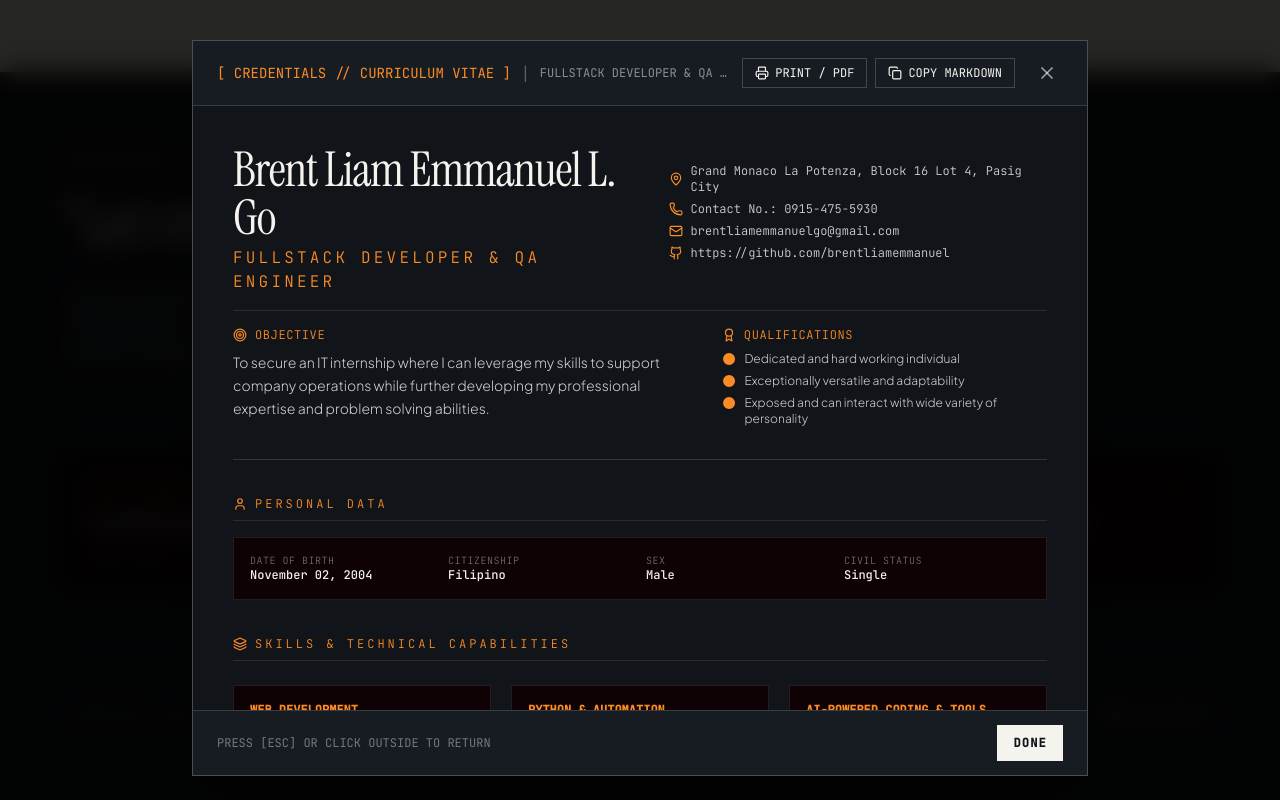
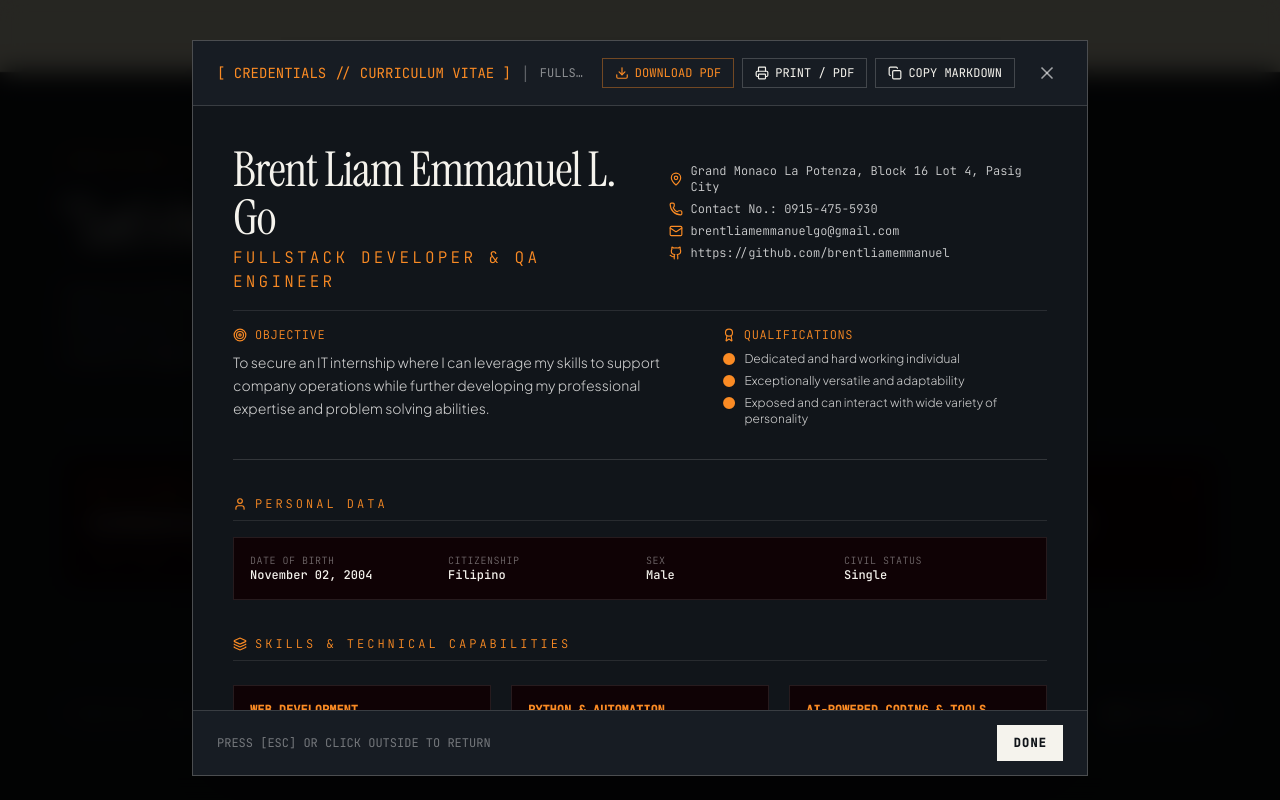
Before and after one commit to faiyazbrnt/PurtPolioBrent, a React (Vite) app: page / in a window 1280 px wide. Both pictures are taken after a click on the button 1032 px from the left and 2823 px from the top of the page. Shown: the part 2302-3102 px from the top of the page. Built offline with nearby package versions, Linux system fonts and the light colour scheme.

Commit message:
feat(resume): add download PDF action to resume modal

```diff
--- a/src/components/DigitalResumeModal.tsx
+++ b/src/components/DigitalResumeModal.tsx
@@ -11,6 +11,7 @@ import {
   Printer,
   Copy,
   Check,
+  Download,
   Mail,
   Github,
   MapPin,
@@ -163,6 +164,17 @@ ${config.references || 'Available Upon Request'}
             </div>
 
             <div className="flex items-center gap-1.5 sm:gap-2 shrink-0">
+              <a
+                href="/Brent_Go_Resume.pdf"
+                download="Brent_Go_Resume.pdf"
+                className="inline-flex items-center gap-1.5 px-2 sm:px-3 py-1.5 border border-[#FB8B24]/40 hover:border-[#FB8B24] text-[11px] sm:text-xs font-editorial-mono uppercase text-[#FB8B24] transition-colors"
+                title="Download Resume PDF"
+                aria-label="Download Resume PDF"
+              >
+                <Download className="w-3.5 h-3.5 shrink-0" />
+                <span className="hidden sm:inline">DOWNLOAD PDF</span>
+              </a>
+
               <button
                 onClick={handlePrint}
                 className="inline-flex items-center gap-1.5 px-2 sm:px-3 py-1.5 border border-[#F5F3ED]/20 hover:border-white text-[11px] sm:text-xs font-editorial-mono uppercase text-[#F5F3ED] transition-colors"
```
